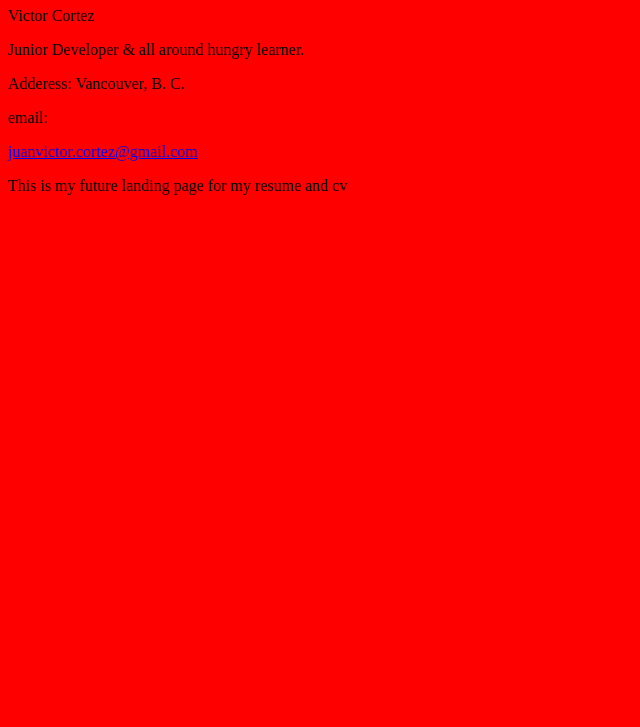
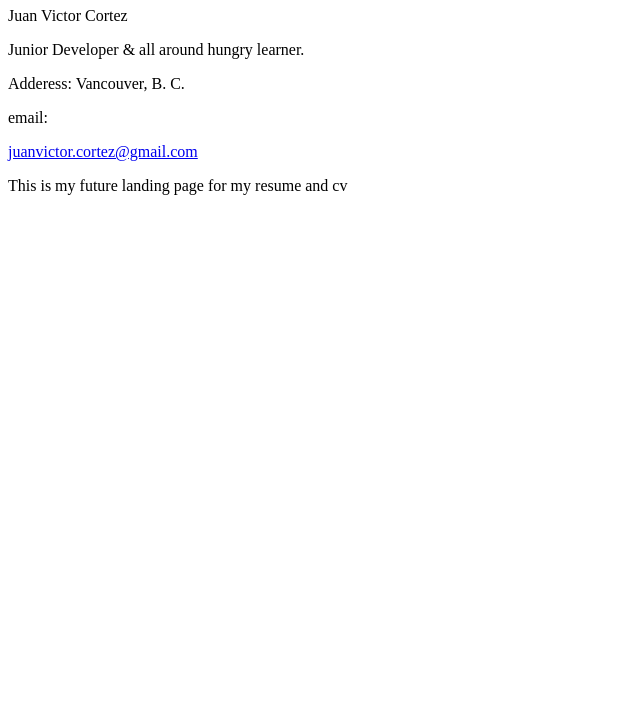
Before and after one commit to jv-cortez/jv-cortez.github.io, a plain HTML site: page index.html in a window 1280 px wide. Shown: the part 73-800 px from the top of the page, without its empty margins (0-640 px from the left). Drawn offline with Linux system fonts and the light colour scheme.

Commit message:
added Juan and changed background to white

```diff
--- a/index.html
+++ b/index.html
@@ -9,7 +9,7 @@
 </head>
 <body>
     <h1>Under construction...</h1>
-    <p> Victor Cortez</p>
+    <p> Juan Victor Cortez</p>
     <p>Junior Developer &amp; all around hungry learner.</p>
     <p>Adderess: Vancouver, B. C.</p>
     <p>email:</p>
--- a/styles.css
+++ b/styles.css
@@ -1,3 +1,3 @@
 body {
-    background: red;
+    background: white;
 }
```
